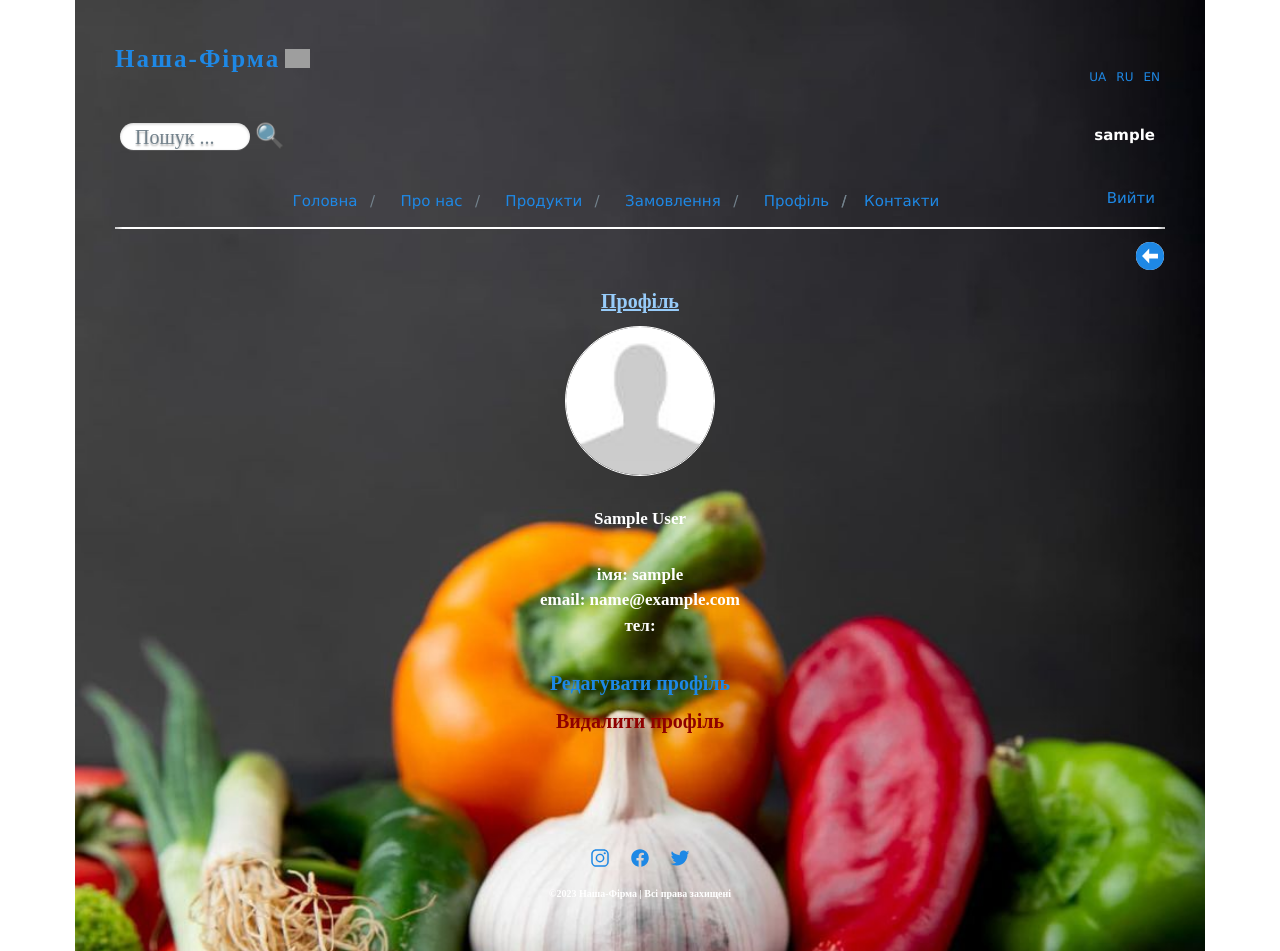
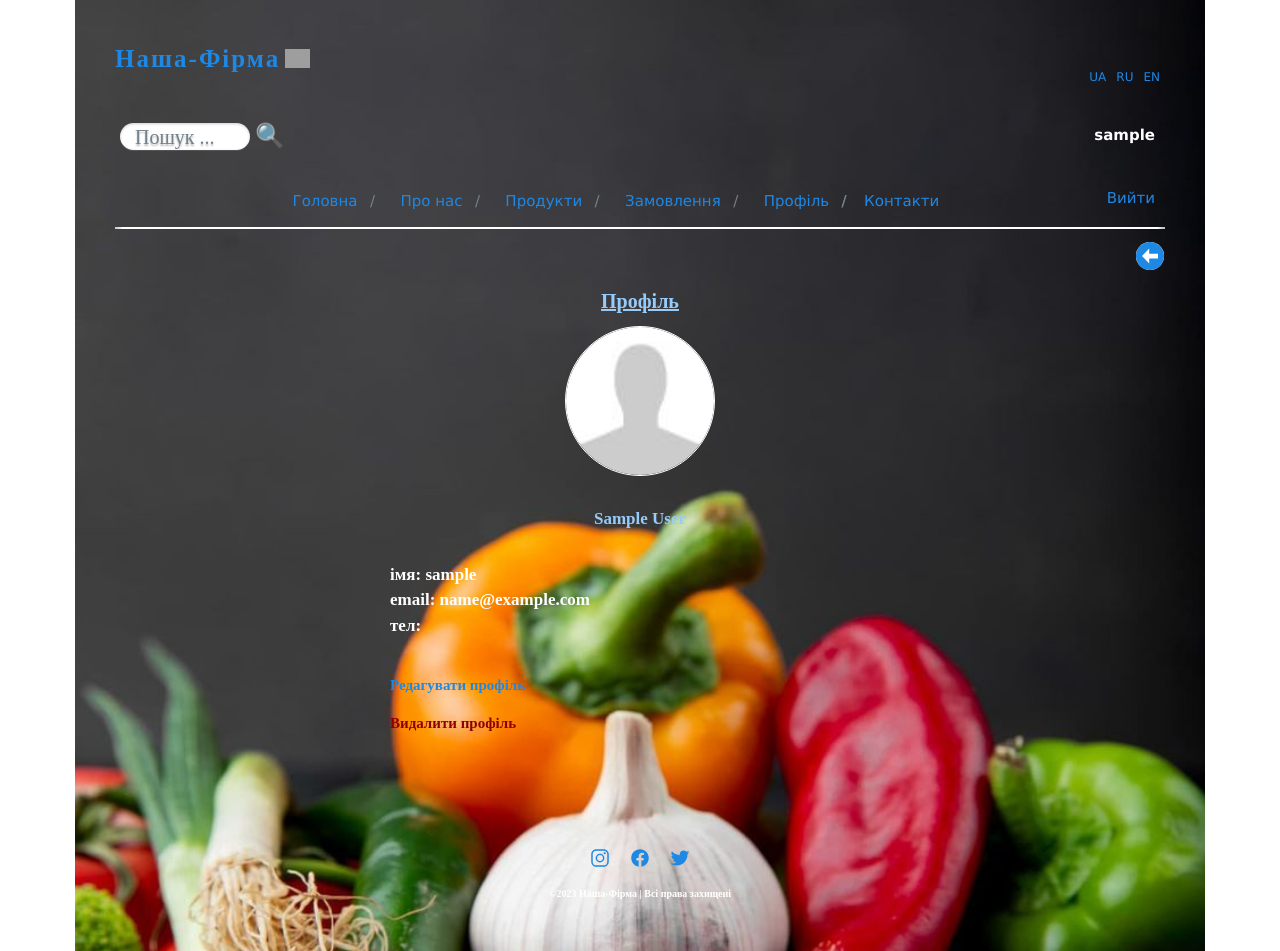
Before and after one commit to VadimTrubay/django_progect_nashafirma, a Django app: page /users/profile/1/ in a window 1280 px wide. Run offline with Django 4.2, Linux system fonts and the light colour scheme; the visitor is signed in with stand-in values (Sample User, id 1); data comes from the database, SQL or seed files in the repository; grey boxes are pictures that could not be loaded.

Commit message:
Update styles.css

```diff
--- a/nashafirma/static/css/styles.css
+++ b/nashafirma/static/css/styles.css
@@ -441,22 +441,29 @@ nav ul li {
     vertical-align: middle;
 }
 
-.profile-fields,
 .footer-ul,
 .form {
     display: flex;
     justify-content: center;
 }
 
+.profile {
+    display: flex;
+    justify-content: space-between;
+    max-width: auto;
+}
+
+.profile-fields {
+    text-align: center;
+}
+
 .profile-fields-name {
     text-align: center;
     font-weight: 600;
     text-transform: capitalize;
+    color: #97ccfa;
 }
 
-.profile-fields-p {
-    text-align: center;
-}
 
 .profile-fields-img {
     text-align: center;
@@ -580,7 +587,12 @@ table a {
 
 .text-delete {
     color: #8e0000;
-} */
+    font-size: 15px;
+}
+
+.text-edit {
+    font-size: 15px;
+}
 
 .note > .table-footer {
     background-color: #3b3b3b;
```
